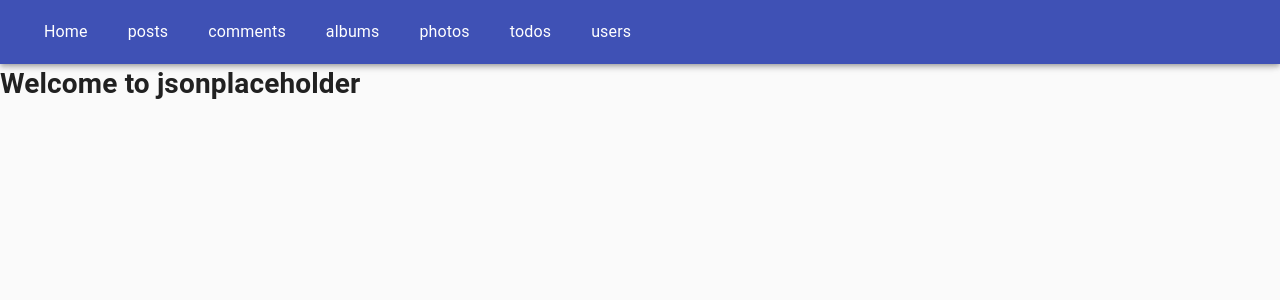
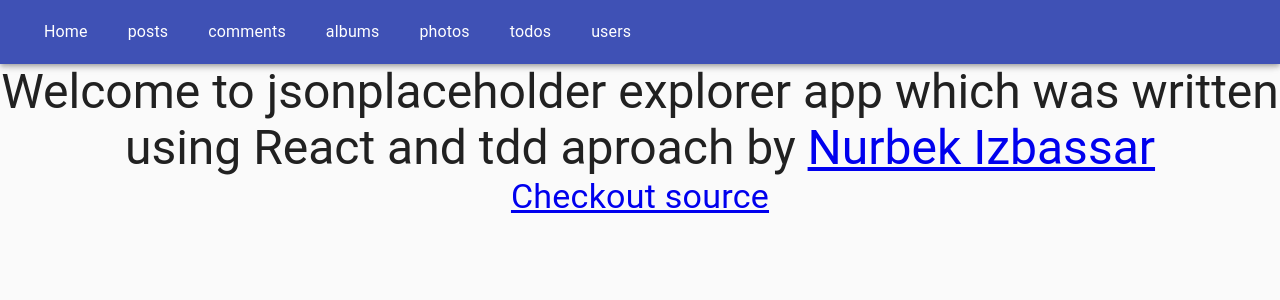
Before and after one commit to NurbekGithub/jsonplaceholder-explorer, a React (Create React App) app: page / in a window 1280 px wide. Shown: the top 300 px of the page. Built offline with nearby package versions, Linux system fonts and the light colour scheme.

Commit message:
some adjustments to homePage

```diff
--- a/src/modules/HomePage/HomePage.js
+++ b/src/modules/HomePage/HomePage.js
@@ -1,9 +1,19 @@
 import React from "react";
+import { Typography } from "@material-ui/core";
 
 export default function HomePage() {
   return (
     <div>
-      <h1>Welcome to jsonplaceholder</h1>
+      <Typography variant="h3" align="center">
+        Welcome to jsonplaceholder explorer app which was written using React
+        and tdd aproach by{" "}
+        <a href="https://github.com/NurbekGithub">Nurbek Izbassar</a>
+      </Typography>
+      <Typography variant="h4" align="center">
+        <a href="https://github.com/NurbekGithub/jsonplaceholder-explorer">
+          Checkout source
+        </a>
+      </Typography>
     </div>
   );
 }
```
